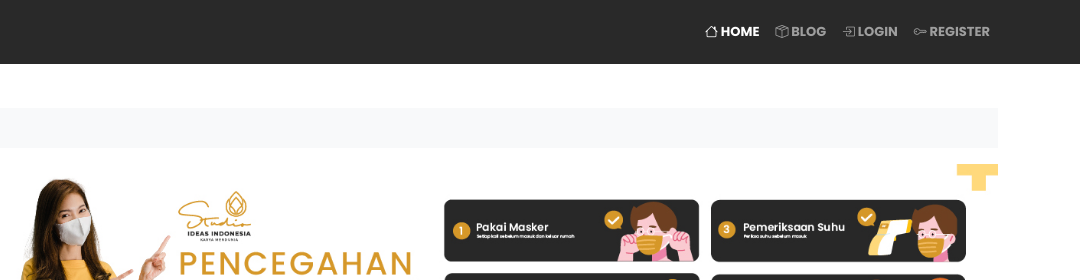
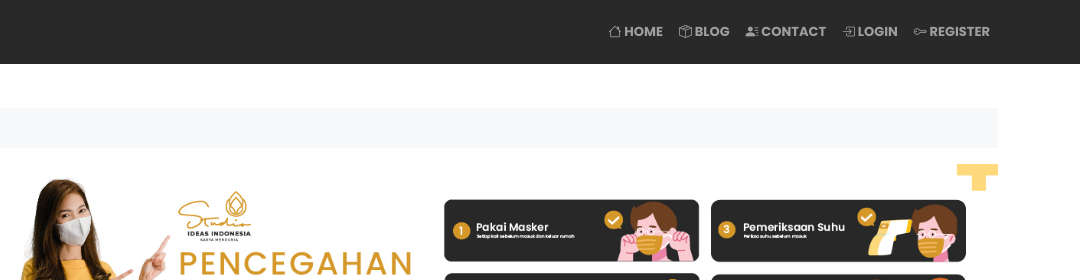
Before and after one commit to bayscodee/ideasindonesia, a plain HTML site: page pahelo.html in a window 1280 px wide. Shown: the top 280 px of the page, 200-1280 px from the left. Drawn offline with nearby package versions, Linux system fonts and the light colour scheme.

Commit message:
merubah dan menambah class active

```diff
--- a/pahelo.html
+++ b/pahelo.html
@@ -33,10 +33,13 @@
            <div class="collapse navbar-collapse" id="iqbalbar">
             <ul class="navbar-nav ms-auto">
                 <li class="nav-item">
-                    <a href="index.html" class="nav-link active"><i class="bi bi-house"></i> HOME </a>
+                    <a href="index.html" class="nav-link"><i class="bi bi-house"></i> HOME </a>
                   </li>
                   <li class="nav-item">
                     <a href="blog.html" class="nav-link"><i class="bi bi-box-seam"></i> BLOG </a>
+                  </li>
+                  <li class="nav-item">
+                    <a href="contact.html" class="nav-link"><i class="bi bi-person-lines-fill"></i> CONTACT </a>
                   </li>
                   <li class="nav-item">
                     <a href="login.html" class="nav-link"><i class="bi bi-box-arrow-in-right"></i> LOGIN </a>
```
Also changed, not shown: annual-report.html (+4 -1 lines), blog-digitalprinting.html (+4 -1 lines), blog-flyer.html (+4 -1 lines), blog-idcard.html (+4 -1 lines), blog-invitation.html (+4 -1 lines), blog-logo.html (+4 -1 lines), blog-ppt.html (+4 -1 lines), blog-sosmed.html (+4 -1 lines), blog-tshirt.html (+4 -1 lines), blog.html (+3 -0 lines), forgetpassword.html (+4 -1 lines), index.html (+1 -1 lines), kalendersale.html (+4 -1 lines), katalog.html (+4 -1 lines), 4 more files.
